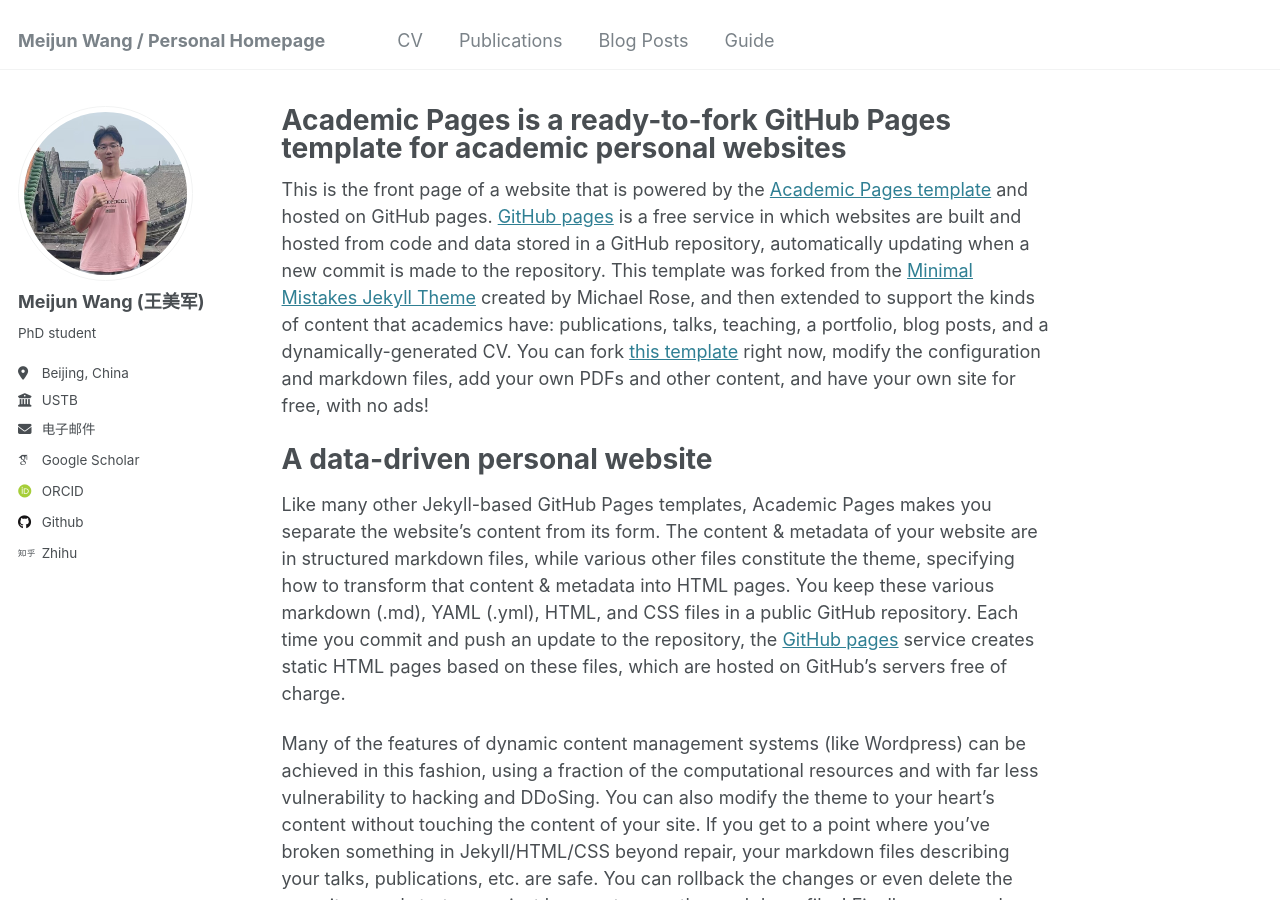
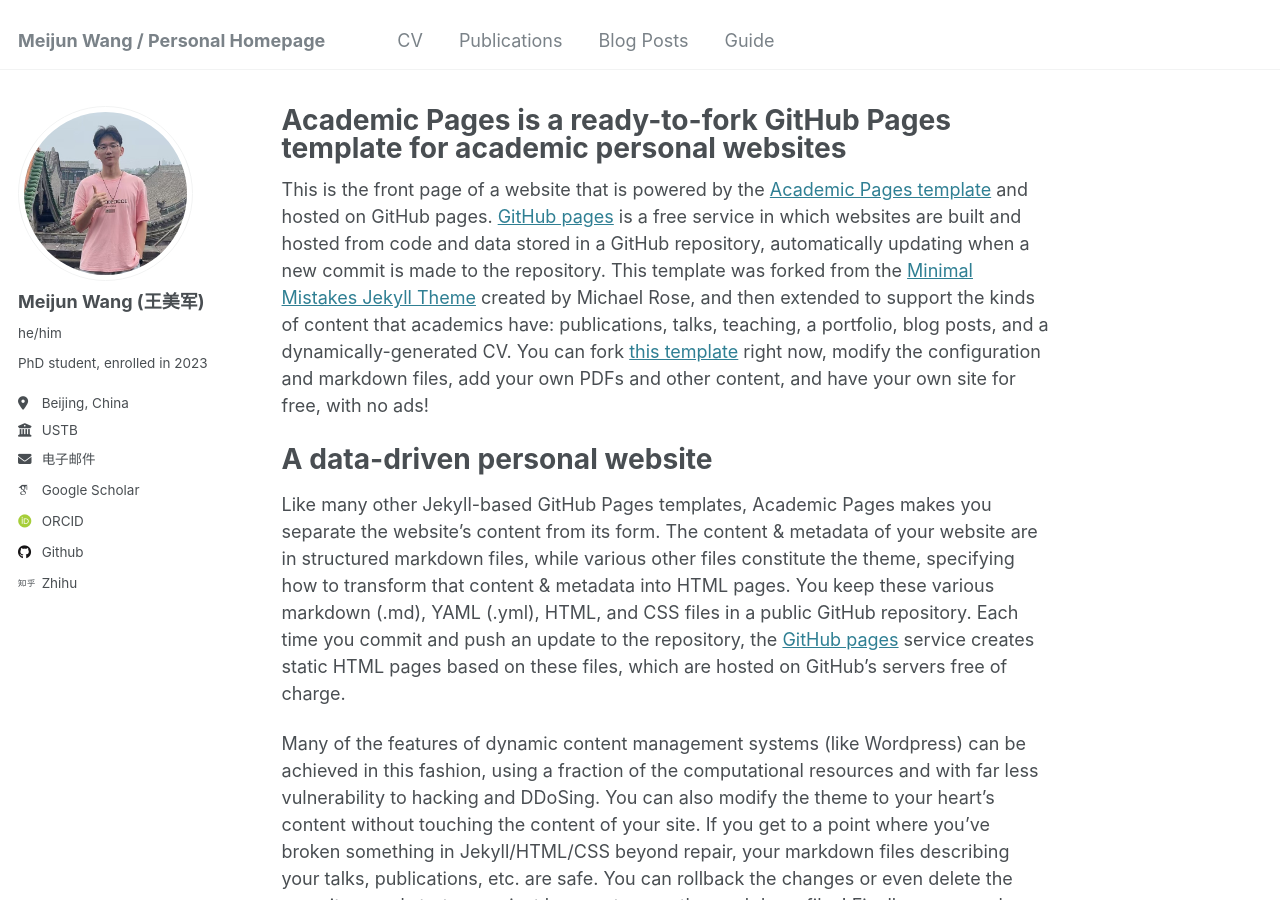
Before and after one commit to wmj142326/WMJ, a Jekyll site: the page built from _pages/about.md, in a window 1280 px wide and 900 px high. Built offline with Jekyll 4.4.1, drawn with Linux system fonts in a browser that asks for light colours; some web fonts are replaced.

Commit message:
Update _config.yml

```diff
--- a/_config.yml
+++ b/_config.yml
@@ -23,8 +23,8 @@ author:
   # Biographic information
   avatar           : "avatar.jpg"
   name             : "Meijun Wang (王美军)"
-  pronouns         : # example: "he/him"
-  bio              : "PhD student"
+  pronouns         : "he/him"
+  bio              : "PhD student, enrolled in 2023"
   location         : "Beijing, China"
   employer         : "USTB"
   uri              : # URL
```
